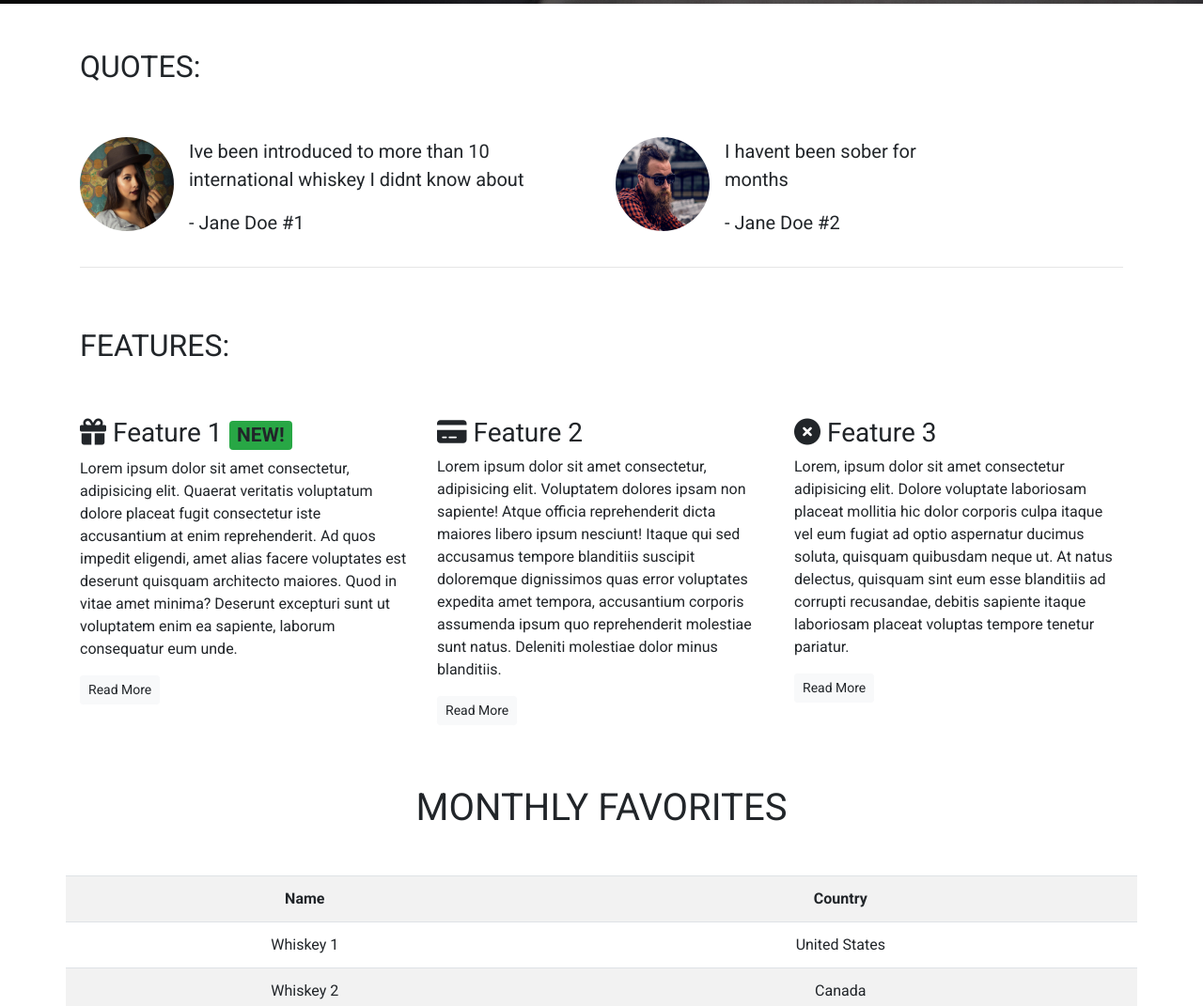
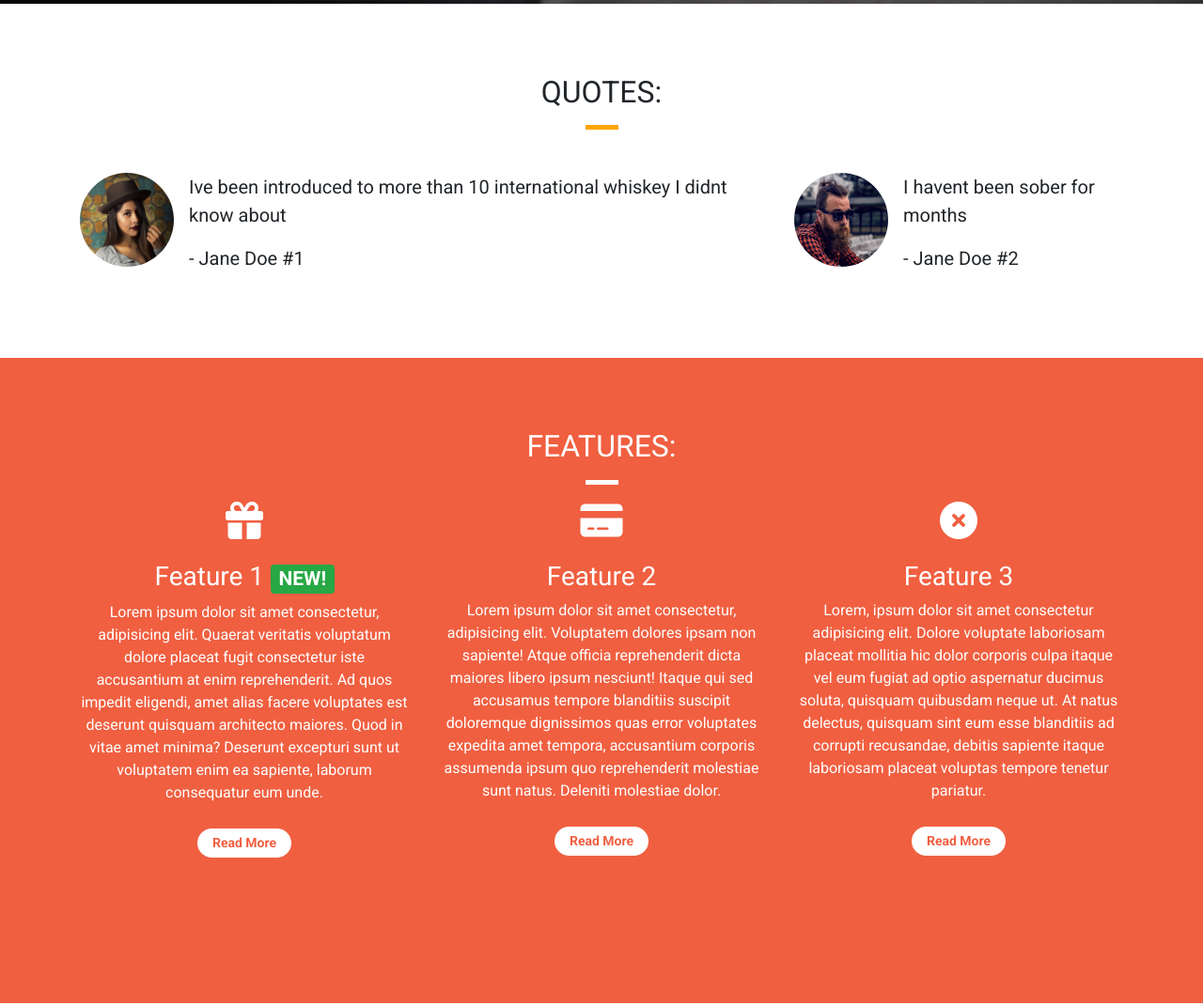
Before and after one commit to kayechasr/whiskey-drop, a plain HTML site: page index.html in a window 1280 px wide. Shown: the part 796-1867 px from the top of the page at 94% size. Drawn offline with nearby package versions, Linux system fonts and the light colour scheme.

Commit message:
final styling to quotes and feature section of the page

```diff
--- a/css/style.css
+++ b/css/style.css
@@ -2,6 +2,16 @@
 
 body {
   font-family: "Roboto", sans-serif;
+}
+
+/* Container-wrapper */
+
+.container-wrapper {
+}
+
+.container-wrapper--red {
+  background-color: #f05f40;
+  color: #fff;
 }
 
 .alert-container .col-12 {
@@ -9,12 +19,12 @@ body {
   padding-right: 0;
 }
 
-.site-wide-alert{
+.site-wide-alert {
   border-radius: 0;
   margin-bottom: 0;
   padding: 5px 15px;
-      background-color: #eec802;
-    border-color: #eec802;
+  background-color: #eec802;
+  border-color: #eec802;
 }
 
 .callout-container {
@@ -44,6 +54,22 @@ body {
 .features-container {
 }
 
+/* Page Headers  */
+.page-headers {
+  margin-top: 0;
+  border-bottom: 0;
+  text-align: center;
+  margin: 0 auto;
+}
+
+h2 {
+  margin-top: 0;
+}
+
+.quotes .page-headers {
+  margin-bottom: 30px;
+}
+
 /* Block-divider */
 
 .block-divider {
@@ -53,12 +79,23 @@ body {
   border: 0;
 }
 
-.block-divider-orange {
+.block-divider--orange {
   background-color: orange;
 }
 
-.block-divider-short {
+.block-divider--white {
+  background-color: #fff;
+}
+
+.block-divider--short {
   width: 35px;
+}
+
+/* Content-containers */
+
+.content-containers {
+  padding-top: 75px;
+  padding-bottom: 75px;
 }
 
 /* Navbar */
@@ -119,6 +156,7 @@ body {
   font-weight: bold;
   border-radius: 23px;
   width: 160px;
+  margin-left: 10px;
 }
 
 .btn--red {
@@ -134,5 +172,25 @@ body {
   background-color: #95331e;
   border-color: #95331e;
   color: #fff;
+}
 
+.feature {
+  margin-bottom: 40px;
+  text-align: center;
 }
+
+.feature i {
+  margin-bottom: 20px;
+  font-size: 40px;
+  line-height: 45px;
+}
+
+.feature .btn {
+  background-color: #fff;
+  border-color: #fff;
+  border-radius: 15px;
+  min-width: 100px;
+  font-weight: bold;
+  margin-top: 10px;
+  color: #f05f40;
+}
--- a/index.html
+++ b/index.html
@@ -74,7 +74,7 @@
                 <section class="callout text-center p-5">
                     <h1 class="header-text">The finest whiskeys on your doorstep.
                     </h1>
-                    <hr class="block-divider block-divider-orange">
+                    <hr class="block-divider block-divider--orange">
                     <p class="lead">
                         Sign up today to start receiving the
                         worlds best whiskey. <s class="d-none d-sm-inline">£19.99</s>
@@ -93,15 +93,17 @@
     </div>
 
     <!-- Quotes -->
-    <div class="container quotes-container">
+    <div class="container-wrapper">
+        <div class="container quotes-container content-containers">
             <section class="quotes">
                 <div class="row">
-                <div class="col-12 col-md-6 my-5 ">
+                    <div class="col-12 col-md-6 page-headers">
                         <h2 class="text-uppercase">Quotes:</h2>
+                        <hr class="block-divider block-divider--short">
                     </div>
                 </div>
                 <div class="row">
-                <div class="col-12 col-md-6">
+                    <div class="col-12 col-md-8">
                         <div class="media">
                             <img src="/image/girl-image.png" class="rounded-circle mr-3" height="100px" width="100px"
                                 alt="">
@@ -128,22 +130,25 @@
                     </div>
                 </div>
             </section>
-        <hr>
+        </div>
     </div>
     <!-- quote -->
 
     <!-- Features -->
-    <div class="container features-container">
-        <section class="features">
+
+    <div class="container-wrapper container-wrapper--red">
+        <div class="container features-container content-containers">
+            <section class="feature">
                 <div class="row">
-                <div class="col-12 my-5">
+                    <div class="col-12 page-headers">
                         <h2 class="text-uppercase ">Features:</h2>
+                        <hr class="block-divider block-divider--short block-divider--white">
                     </div>
                 </div>
                 <div class="row">
                     <div class="col-12 col-md-6 col-lg-4">
-                    <div class="features">
-                        <h3><i class="fa-solid fa-gift"> </i> Feature 1 <span class="badge bg-success">NEW!</span>
+                        <div class="feature">
+                            <h3><i class="fa-solid fa-gift d-sm-block"> </i> Feature 1 <span class="badge bg-success">NEW!</span>
                             </h3>
                             <!-- badge doesnt work at first - USE bg-success or bg-warning for badges not what the video says (badge-sucess)-->
                             <p>Lorem ipsum dolor sit amet consectetur, adipisicing elit. Quaerat veritatis voluptatum
@@ -159,8 +164,8 @@
                         </div>
                     </div>
                     <div class="col-12 col-md-6 col-lg-4">
-                    <div class="features">
-                        <h3><i class="fa-solid fa-credit-card"></i> Feature 2</h3>
+                        <div class="feature">
+                            <h3><i class="fa-solid fa-credit-card d-sm-block"></i> Feature 2</h3>
                             <p>Lorem ipsum dolor sit amet consectetur, adipisicing elit. Voluptatem dolores ipsam non
                                 sapiente! Atque officia reprehenderit dicta maiores libero ipsum nesciunt! Itaque qui
                                 sed
@@ -168,14 +173,14 @@
                                 expedita
                                 amet tempora, accusantium corporis assumenda ipsum quo reprehenderit molestiae sunt
                                 natus.
-                            Deleniti molestiae dolor minus blanditiis.</p>
+                                Deleniti molestiae dolor.</p>
                             </p>
-                        <p><a class="btn btn-light btn-sm">Read More</a></p>
+                            <p><a class="btn btn-light btn-sm ">Read More</a></p>
                         </div>
                     </div>
                     <div class="col-12 d-md-none d-lg-block col-lg-4">
-                    <div class="features">
-                        <h3><i class="fa-solid fa-circle-xmark"></i> Feature 3</h3>
+                        <div class="feature">
+                            <h3><i class= "fa-solid fa-circle-xmark d-sm-block"></i> Feature 3</h3>
                             <p>Lorem, ipsum dolor sit amet consectetur adipisicing elit. Dolore voluptate laboriosam
                                 placeat
                                 mollitia hic dolor corporis culpa itaque vel eum fugiat ad optio aspernatur ducimus
@@ -188,6 +193,7 @@
                     </div>
                 </div>
             </section>
+        </div>
     </div>
     <!-- features -->
 
```
Lines whose indentation alone changed are shown as unchanged.
